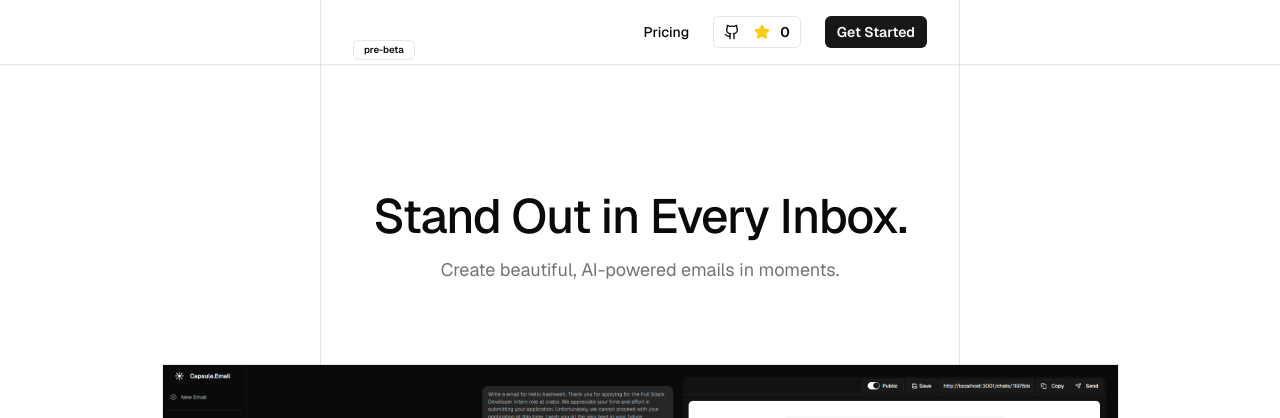
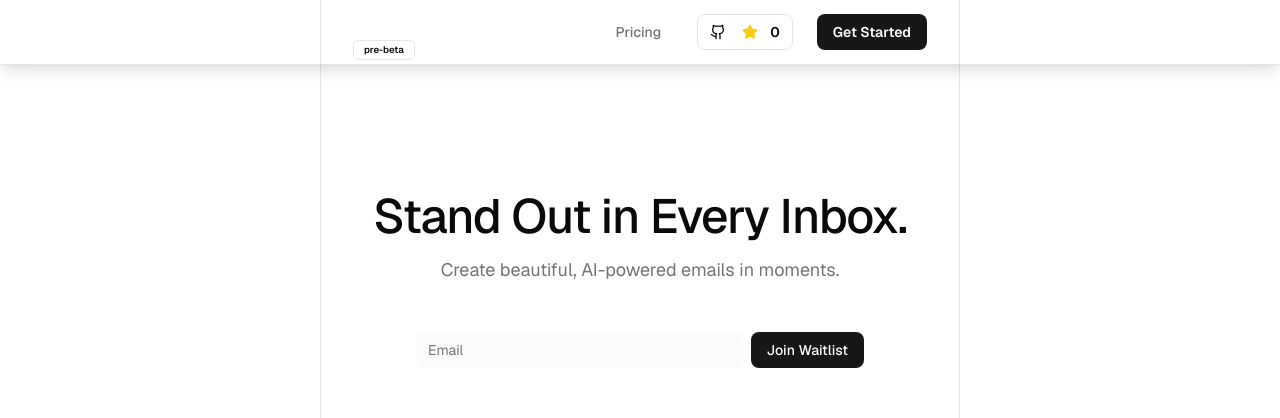
Before and after one commit to AasheeshLikePanner/capsule.email, a Next.js app: page / in a window 1280 px wide. Shown: the top 418 px of the page. Built offline with nearby package versions, Linux system fonts and the light colour scheme; no server answers.

Commit message:
enhancing landing page improving code

```diff
--- a/app/brand-kit/page.tsx
+++ b/app/brand-kit/page.tsx
@@ -172,7 +172,7 @@ export default function BrandKitPage() {
                 </Link>
                 <Button
                   variant="ghost"
-                  className="absolute top-2 right-2 opacity-0 group-hover:opacity-100 transition-opacity text-red-500 hover:text-red-600"
+                  className="absolute top-2 right-2 opacity-0 group-hover:opacity-100 transition-opacity text-red-500 hover:text-red-600 hover:bg-muted/40"
                   onMouseDown={(e) => {
                     e.stopPropagation();
                     handleMouseDownDelete(kit.id);
--- a/app/client-layout-wrapper.tsx
+++ b/app/client-layout-wrapper.tsx
@@ -36,11 +36,9 @@ export function RootLayoutClient({
               setExpanded={setSidebarExpanded}
             />
           )}
-          <div className="flex flex-col flex-1 h-full mx-auto">
-            <main className={cn("flex flex-col flex-1 h-full overflow-y-auto")}>
-              {children}
-            </main>
-          </div>
+          <main className={cn("flex flex-col flex-1 h-full w-0")}>
+            <div className="flex-1 h-full overflow-y-auto">{children}</div>
+          </main>
         </div>
       </NextNProgressClient>
     </ThemeProvider>
--- a/app/emails/page.tsx
+++ b/app/emails/page.tsx
@@ -231,7 +231,7 @@ export default function EmailsPage() {
       </ResizablePanel>
       <ResizableHandle withHandle className='bg-justworking' />
       <ResizablePanel defaultSize={50} minSize={30} className="flex flex-col h-full min-h-0">
-        <div className="flex flex-col h-full bg-muted/30 rounded-3xl p-4">
+        <div className="flex flex-col h-full bg-muted/20 rounded-2xl p-4">
           {selectedEmail ? (
             <EmailDisplayPanel
               emailMarkup={emailMarkup}
--- a/app/globals.css
+++ b/app/globals.css
@@ -144,10 +144,10 @@
 
 @keyframes glow {
   from {
-    box-shadow: 0 0 10px -10px hsl(var(--primary));
+    box-shadow: 0 0 15px -5px hsl(var(--primary));
   }
   to {
-    box-shadow: 0 0 10px 5px hsl(var(--primary) / 0.2);
+    box-shadow: 0 0 20px 10px hsl(var(--primary) / 0.5);
   }
 }
 
--- a/app/page.tsx
+++ b/app/page.tsx
@@ -10,7 +10,7 @@ export default function Home() {
       <div className="relative z-10"> {/* Content layered on top */}
         <Navbar />
         <Hero />
-        {/* <Features /> */}
+        <Features />
       </div>
     </div>
   );
--- a/components/create-brand-kit-dialog.tsx
+++ b/components/create-brand-kit-dialog.tsx
@@ -75,7 +75,7 @@ export function CreateBrandKitDialog({
           </DialogTitle>
         </DialogHeader>
         {step === "options" && (
-          <div className="grid grid-cols-2 gap-4 pt-4">
+          <div className="grid grid-cols-2 gap-2 pt-4">
             <div
               className="h-80 flex flex-col items-center justify-center p-8 bg-neutral-800 rounded-2xl cursor-pointer transition-colors hover:bg-neutral-700"
               onClick={() => setStep("match")}
--- a/components/email-display-panel.tsx
+++ b/components/email-display-panel.tsx
@@ -256,7 +256,7 @@ export default function EmailDisplayPanel({ emailMarkup, isLoading, emailTitle,
           )}
         </div>
       </div>
-      <div className={`flex-1 p-4 ${mobileView ? 'flex items-center justify-center' : ''} min-h-0 overflow-auto`}>
+      <div className={`flex-1 p-4 ${mobileView ? 'flex items-center justify-center' : ''} min-h-0`}>
         {view === 'preview' ? (
           <div className={mobileView ? 'w-full max-w-md h-full mx-auto border-4 border-gray-700 rounded-3xl overflow-hidden aspect-[9/16]' : 'w-full h-full overflow-auto'}>
             <EmailRenderer jsxString={code} className="rounded-xl overflow-hidden" />
@@ -268,11 +268,11 @@ export default function EmailDisplayPanel({ emailMarkup, isLoading, emailTitle,
               "&.cm-editor": {
                 fontSize: "13px",
                 height: "100%",
-                overflowY: "auto",
               },
             })]}
             theme={vscodeDark}
             onChange={(value) => setCode(value)}
+            style={{ height: '100%', width: '100%', overflow: 'auto' }}
           />
         )}
       </div>
--- a/components/hero.tsx
+++ b/components/hero.tsx
@@ -1,5 +1,7 @@
 import { Navbar } from "./navbar";
 import Image from "next/image";
+import { Input } from "@/components/ui/input";
+import { Button } from "@/components/ui/button";
 
 export function Hero() {
   return (
@@ -11,6 +13,10 @@ export function Hero() {
           <p className="mx-auto max-w-3xl text-lg text-muted-foreground">
             Create beautiful, AI-powered emails in moments.
           </p>
+          <div className="mt-12 flex w-full max-w-md items-center space-x-2">
+            <Input type="email" placeholder="Email" className="h-9 text-sm" />
+            <Button type="submit" variant="default" className="h-9 px-4 text-sm animate-glow">Join Waitlist</Button>
+          </div>
         </div>
       <div className="w-[150%] mt-20 border">
         <Image
--- a/components/navbar.tsx
+++ b/components/navbar.tsx
@@ -14,7 +14,7 @@ const Logo = () => (
 
 export function Navbar() {
   return (
-    <div className="fixed top-0 left-0 right-0 z-50 border-b bg-background/80 backdrop-blur-sm shadow-sm overflow-hidden">
+    <div className="fixed top-0 left-0 right-0 z-50 border-b bg-background/90 backdrop-blur-md shadow-lg overflow-hidden">
       {/* Left Dot Pattern */}
       <div className="absolute left-0 top-0 h-full w-[25%] z-[-1]">
         <DotPattern opacity={0.05} />
@@ -28,18 +28,18 @@ export function Navbar() {
           <div className="flex items-center justify-between h-16">
             <Logo />
             <div className="hidden md:flex items-center space-x-6">
-              <Link href="/pricing" className="text-sm font-medium text-foreground hover:text-primary transition-colors">
+              <Link href="/pricing" className="text-sm font-medium text-muted-foreground hover:text-light-black-foreground hover:bg-muted/20 transition-colors px-3 py-2 rounded-md">
                 Pricing
               </Link>
-              <Button asChild variant="outline" size="sm">
+              <Button asChild variant="outline" size="default">
                 <Link href="https://github.com/AasheeshLikePanner/mail" target="_blank" className="flex items-center">
                   <Github className="mr-2 h-4 w-4" />
                   <Star className="mr-1 h-4 w-4 fill-yellow-400 text-yellow-400" />
                   <span className="font-semibold">0</span>
                 </Link>
               </Button>
-              <Button asChild size="sm" className="font-semibold">
-                <Link href="/login">Get Started</Link>
+              <Button asChild size="default" className="font-semibold">
+                <Link href="/auth/login">Get Started</Link>
               </Button>
             </div>
           </div>
--- a/components/sidebar.tsx
+++ b/components/sidebar.tsx
@@ -93,7 +93,7 @@ export function Sidebar({ isExpanded, setExpanded }: SidebarProps) {
           </span>
         </Link>
       </div>
-      <nav className="flex flex-col gap-2 p-2 flex-1">
+      <nav className="flex flex-col gap-2 p-2 flex-1 overflow-hidden">
         <Button asChild variant="ghost" className={cn(
           "w-full rounded-lg",
           pathname === "/create" ? "bg-muted text-foreground" : "text-muted-foreground hover:text-foreground hover:bg-sidebar-hover",
@@ -163,6 +163,7 @@ export function Sidebar({ isExpanded, setExpanded }: SidebarProps) {
             >
               Chat Sessions
             </h3>
+            <div className={cn("flex-1", (isExpanded || isMobile) ? "overflow-y-auto" : "overflow-hidden")}>
             {isLoading ?
               <div className={cn("flex items-center justify-center self-center", (isExpanded || isMobile) ? 'block': 'hidden')}>
                 <Image src="/icon.svg" alt="Loading..." width={30} height={30} className="animate-spin-slow" />
@@ -200,6 +201,7 @@ export function Sidebar({ isExpanded, setExpanded }: SidebarProps) {
                   </Link>
                 </Button>
               ))}
+            </div>
           </>
         )}
       </nav>
--- a/components/ui/button.tsx
+++ b/components/ui/button.tsx
@@ -5,12 +5,12 @@ import { cva, type VariantProps } from "class-variance-authority"
 import { cn } from "@/lib/utils"
 
 const buttonVariants = cva(
-  "inline-flex items-center justify-center gap-2 whitespace-nowrap rounded-md text-sm font-medium transition-all disabled:pointer-events-none disabled:opacity-50 [&_svg]:pointer-events-none [&_svg:not([class*='size-'])]:size-4 shrink-0 [&_svg]:shrink-0 outline-none focus-visible:border-ring focus-visible:ring-ring/50 focus-visible:ring-[3px] aria-invalid:ring-destructive/20 dark:aria-invalid:ring-destructive/40 aria-invalid:border-destructive",
+  "inline-flex items-center justify-center gap-2 whitespace-nowrap rounded-lg text-sm font-medium transition-all disabled:pointer-events-none disabled:opacity-50 [&_svg]:pointer-events-none [&_svg:not([class*='size-'])]:size-4 shrink-0 [&_svg]:shrink-0 outline-none focus-visible:border-ring focus-visible:ring-ring/50 focus-visible:ring-[3px] aria-invalid:ring-destructive/20 dark:aria-invalid:ring-destructive/40 aria-invalid:border-destructive",
   {
     variants: {
       variant: {
         default:
-          "bg-primary text-primary-foreground shadow-xs hover:bg-primary/90",
+          "bg-primary text-primary-foreground hover:bg-primary/90",
         destructive:
           "bg-destructive text-white shadow-xs hover:bg-destructive/90 focus-visible:ring-destructive/20 dark:focus-visible:ring-destructive/40 dark:bg-destructive/60",
         outline:
--- a/components/ui/input.tsx
+++ b/components/ui/input.tsx
@@ -8,8 +8,8 @@ const Input = React.forwardRef<HTMLInputElement, React.ComponentProps<"input">>(
       <input
         type={type}
         className={cn(
-          "flex h-9 w-full border border-input bg-muted/40 px-3 py-1 text-base shadow-sm transition-colors file:border-0 file:bg-transparent file:text-sm file:font-medium file:text-foreground placeholder:text-muted-foreground focus-visible:outline-none focus-visible:ring-1 focus-visible:ring-ring disabled:cursor-not-allowed disabled:opacity-50 md:text-sm",
-          type !== "color" && "rounded-md",
+          "flex h-9 w-full bg-muted/40 px-3 py-1 text-sm transition-colors file:border-0 file:bg-transparent file:text-sm file:font-medium file:text-foreground placeholder:text-muted-foreground focus-visible:outline-none focus-visible:ring-1 focus-visible:ring-ring disabled:cursor-not-allowed disabled:opacity-50 md:text-sm",
+          type !== "color" && "rounded-lg",
           className,
         )}
         ref={ref}
```
Also changed, not shown: app/opengraph-image.png (deleted), app/twitter-image.png (deleted).
